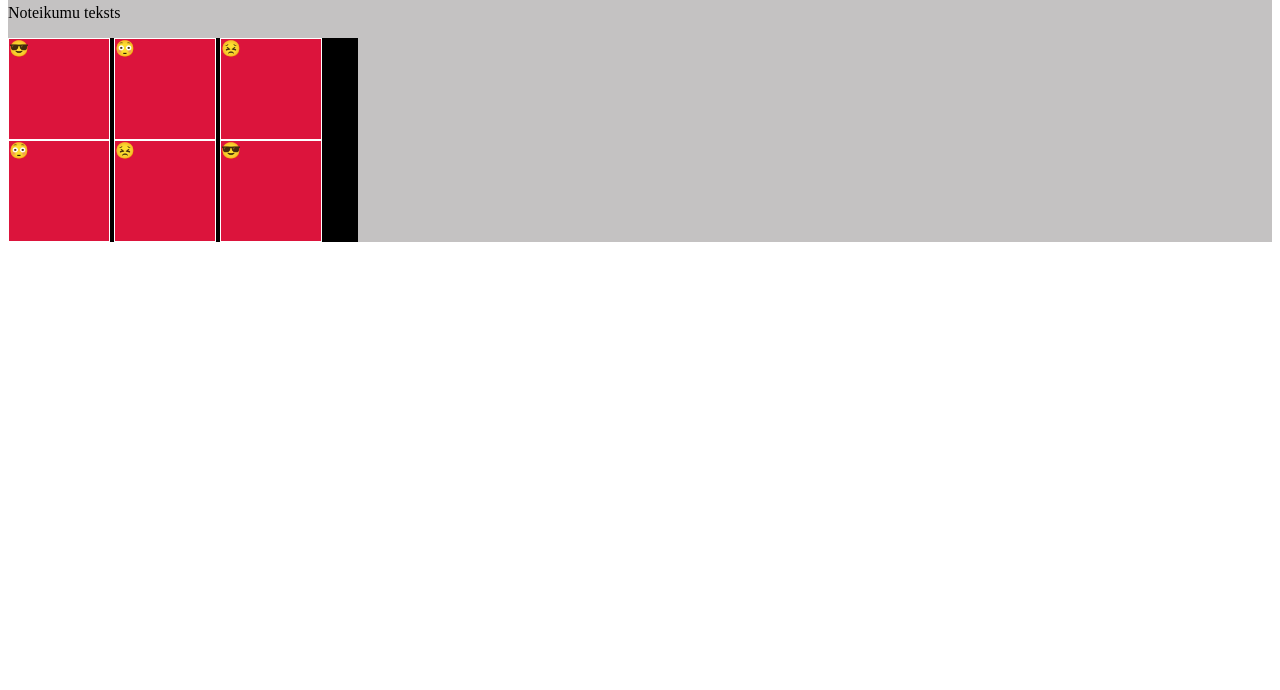
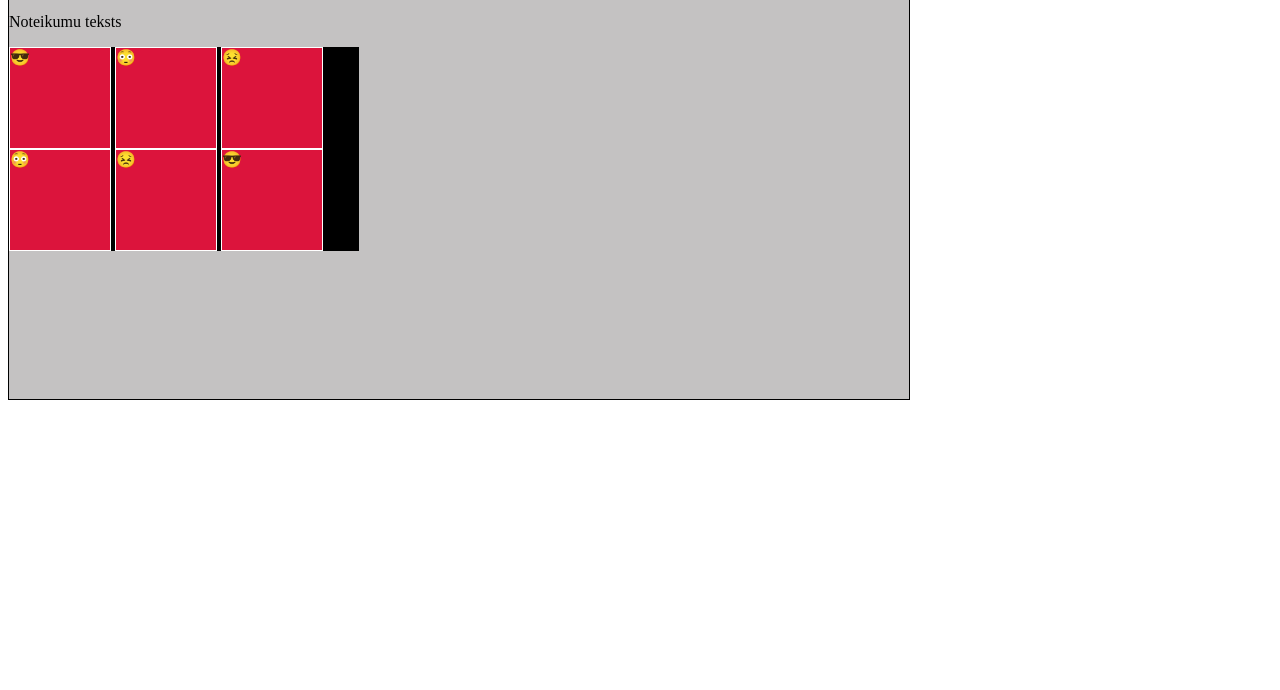
Before and after one commit to aigarsmen/atminasspele, a plain HTML site: page index.html in a window 1280 px wide. Shown: the part 110-800 px from the top of the page. Drawn offline with Linux system fonts and the light colour scheme.

Commit message:
Update style.css

```diff
--- a/style.css
+++ b/style.css
@@ -1,6 +1,10 @@
 .wrapper
 {
     background:rgb(196, 194, 194);
+    width: 900px;			/* platums */
+ height: 500px;			/* augstums */
+ border: 1px solid black;	/* rāmītis: biezums, veids, krāsa */
+
 }
 
 h1
```
